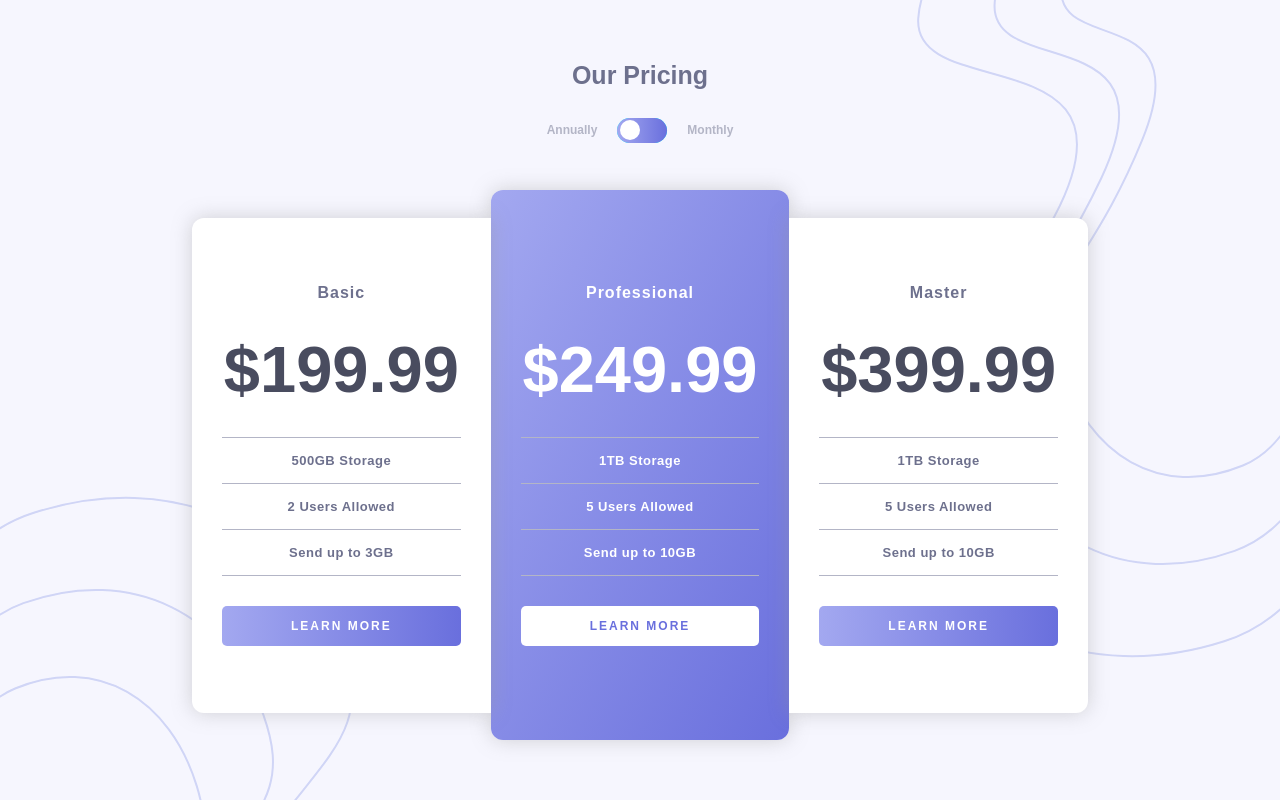
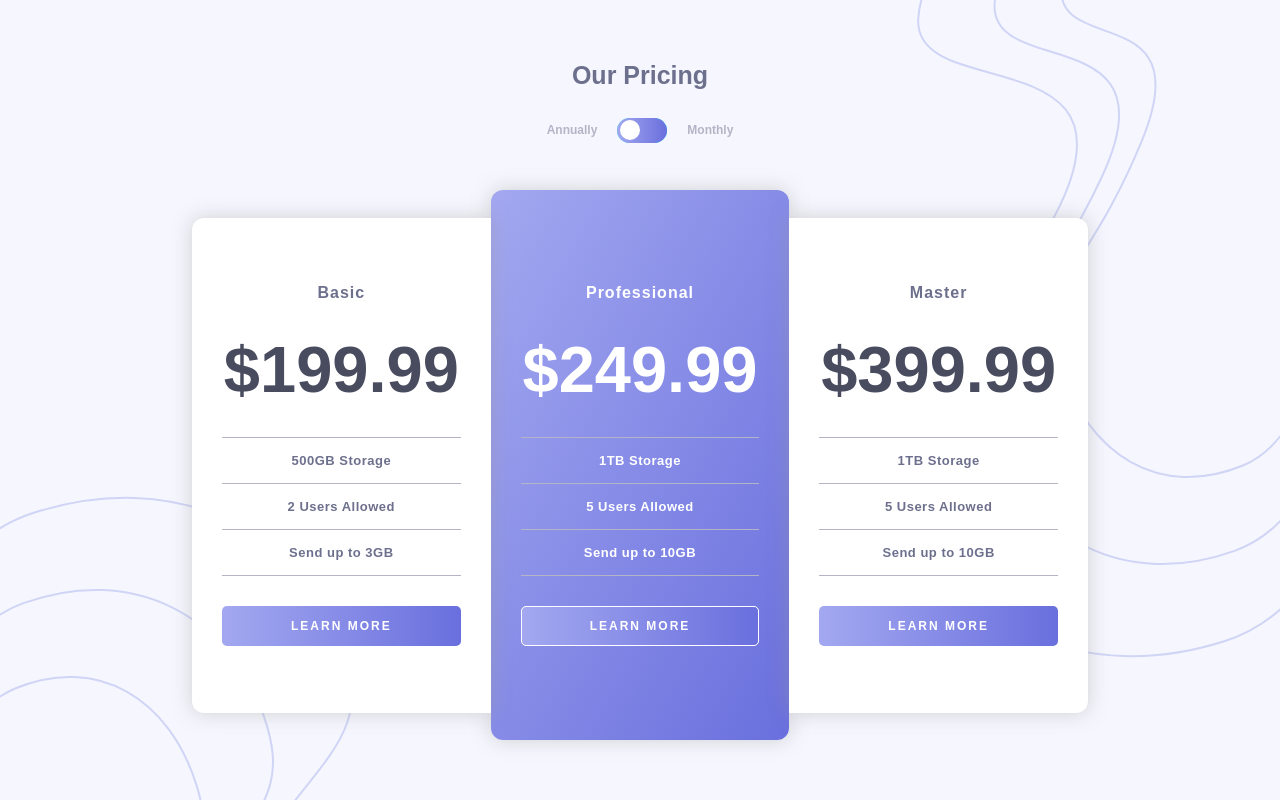
Before and after one commit to VincentChen6345/toggle-master, a React (Create React App) app: page / in a window 1280 px wide. In both pictures the pointer is over the button 639 px from the left and 626 px from the top of the page. Built offline with nearby package versions, Linux system fonts and the light colour scheme.

Commit message:
active states complete

```diff
--- a/src/Components/Card.css
+++ b/src/Components/Card.css
@@ -37,6 +37,7 @@ li:last-child {
 }
 .card-btn {
   margin-top: 3rem;
+  cursor: pointer;
   width: 80%;
   height: 4rem;
   text-transform: uppercase;
@@ -52,10 +53,25 @@ li:last-child {
     hsl(237, 63%, 64%)
   );
 }
+.card-btn:hover {
+  background-image: none;
+  background-color: white;
+  color: var(--Purple);
+  border: 1px solid black;
+}
 .card-btn.center {
   background-image: none;
   background-color: white;
   color: var(--Purple);
+}
+.card-btn.center:hover {
+  color: white;
+  background-image: linear-gradient(
+    to right,
+    hsl(236, 72%, 79%),
+    hsl(237, 63%, 64%)
+  );
+  border: 1px solid white;
 }
 
 .card-1.center {
```
Also changed, not shown: 1 other file (tests, documents, lock files or other folders).
